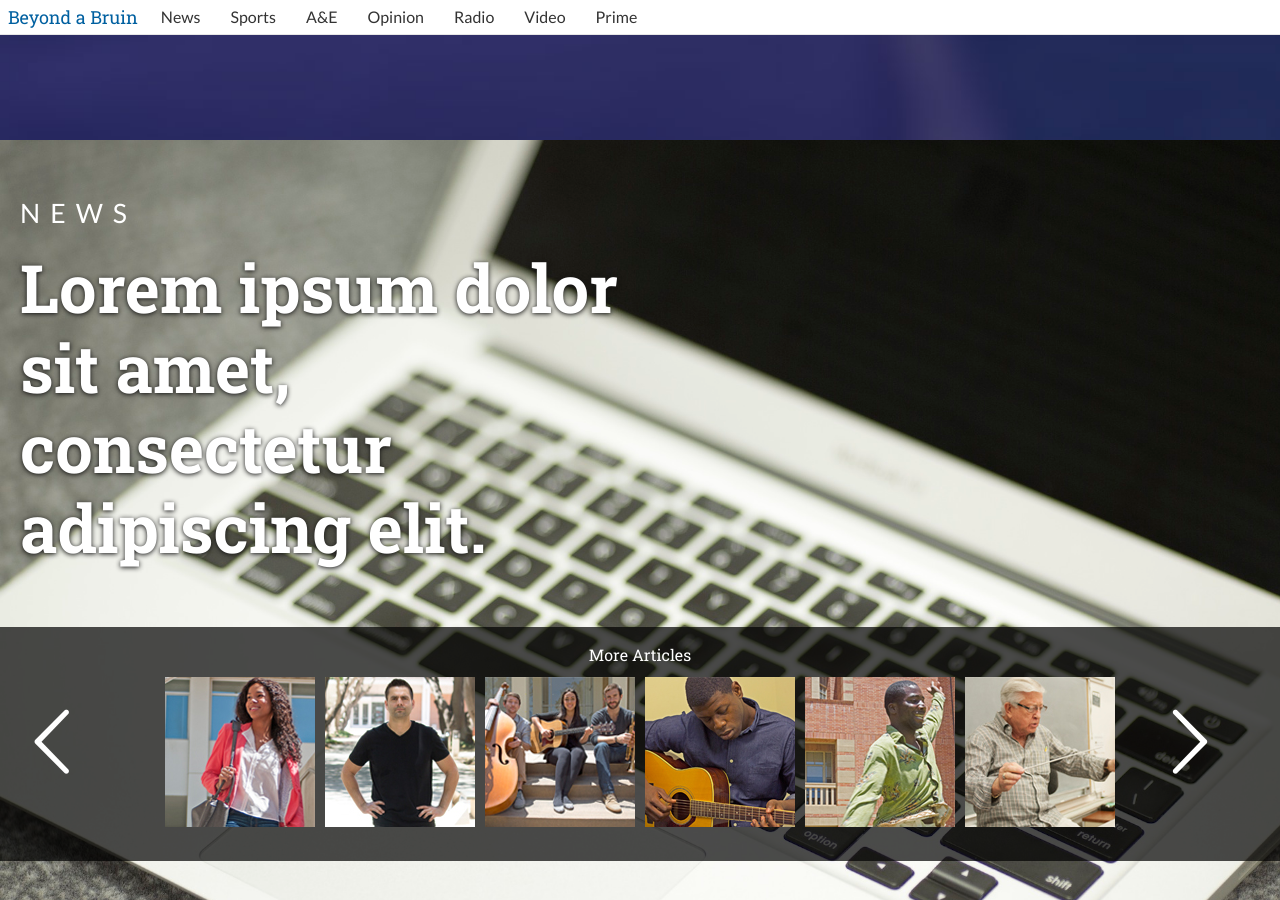
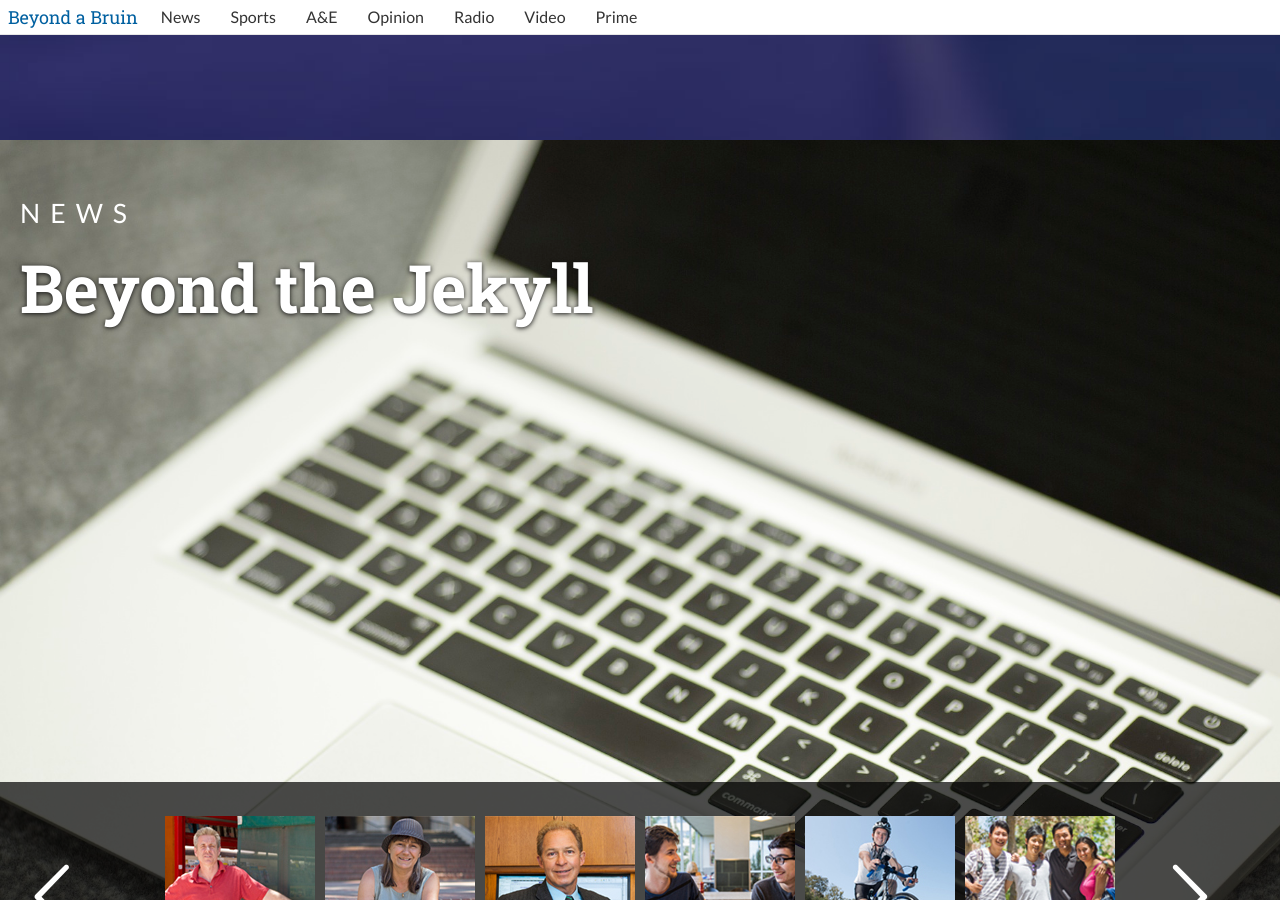
Before and after one commit to daily-bruin/gradissue-2014, a Jekyll site: the page built from index.html, in a window 1280 px wide and 900 px high, scrolled down 760 px. Built offline with Jekyll 4.4.1, drawn with Linux system fonts in a browser that asks for light colours; nearby versions of some CDN libraries; library files that are not in the unit come from our copies; some of the changed text lies outside the part shown.

Commit message:
news articles done

```diff
--- a/assets/css/style.css
+++ b/assets/css/style.css
@@ -65,6 +65,7 @@ h1 {
   width: 100%;
   background-size: cover;
   padding-top: 40px;
+  position: relative;
 }
 
 .thick {
@@ -157,7 +158,7 @@ h1 {
 }
 
 .als-container {
-  position: relative;
+  position: absolute;
   bottom: 0;
   background-color: rgba(0,0,0,0.7);
   padding: 30px;
--- a/index.html
+++ b/index.html
@@ -52,12 +52,12 @@ layout: default
   </div>
   <div class="section" id="news">
     <div class="category">News</div>
-    <h3 class="title">Lorem ipsum dolor sit amet, consectetur adipiscing elit.</h3>
+    <h3 class="title">Beyond the Jekyll</h3>
     <!-- define a container with class "als-container": this will be the object binded to ALS; we suggest to give it an ID
 to retrieve it easily during ALS inizialization -->
 
 <div class="als-container" id="demo1">
-  <h4>More Articles</h4>
+
 
 <!-- if you choose manual scrolling (which is set by default), insert <span> with class "als-prev"  and "als-next":
 they define the buttons "previous" and "next"; within the <span> you can use images or simple text -->
@@ -75,14 +75,14 @@ it can be a classic <ul> element or even a <div> element -->
 
 <!-- define the list elements, each must have class "als-item"; they can be classic <li> elements
 or generic <div> elements and they can contain anything: text, images, ... -->
-      <li class="als-item"><a href="http://dailybruin.com/2014/06/09/fashion-beyond-ucla-guide-to-postgrad-style/"><img src="./assets/img/articlephotos/web.a&e.fashionbeyond.picB.MB.jpg" class="tt" title="This is my image's tooltip message!" /></a></li> <!-- image -->
-      <li class="als-item"><a href="http://dailybruin.com/2014/06/09/graduate-student-rocco-pucillo-sells-imaginary-foe-to-warner-bros/"><img src="./assets/img/articlephotos/web.a&e.pucillo.CF.jpg" class="tt" title="This is my image's tooltip message!"/></a></li> <!-- image -->
-      <li class="als-item"><a href="http://dailybruin.com/2014/06/09/qa-musician-naomi-robin-shares-postgrad-plans/"><img src="./assets/img/articlephotos/web.a&e.naoimirobin.picA.JU.jpg" /></a></li> <!-- image -->
-      <li class="als-item"><a href="http://dailybruin.com/2014/06/09/graduate-student-raps-on-current-events-philosophy/"><img src="./assets/img/articlephotos/web.a&e.femi.GC.jpg"/></a></li> <!-- image -->
-      <li class="als-item"><a href="http://dailybruin.com/2014/06/09/bruin-pursues-music-dance-curriculum-with-fulbright-program/"><img src="./assets/img/articlephotos/web.a&e.guerra.JL.jpg"/></a></li> <!-- image -->
-      <li class="als-item"><a href="http://dailybruin.com/2014/06/09/donald-neuen-retires-after-50-years-of-collegiate-conducting/"><img src="./assets/img/articlephotos/web.a&e.donaldnuen.JZ.jpg"/></a></li> <!-- image -->
-      <li class="als-item"><a href="http://dailybruin.com/2014/06/09/screenwriting-student-commissioned-to-write-comedy-pilot/"><img src="./assets/img/articlephotos/web.a&e.marye.AY.jpg"/></a></li> <!-- image -->
-      <li class="als-item"><a href="http://dailybruin.com/2014/06/09/acting-scriptwriting-on-the-horizon-for-ucla-student/"><img src="./assets/img/articlephotos/web.a&e.kimia.AYeo.jpg"/></a></li> <!-- image -->
+      <li class="als-item"><a href="http://dailybruin.com/2014/06/09/westwoods-last-newsstand-a-community-fixture-to-close/"><img src="./assets/img/articlephotos/web.news.newsstand.JL.jpg" class="tt" title="Westwood’s last newsstand, a community fixture, to close" /></a></li> <!-- image -->
+      <li class="als-item"><a href="http://dailybruin.com/2014/06/09/world-traveler-graduates-fulfills-longtime-goal-years-later/"><img src="./assets/img/articlephotos/web.news.leclerc.TK.jpg" class="tt" title="World traveler graduates, fulfills longtime goal years later"/></a></li> <!-- image -->
+      <li class="als-item"><a href="http://dailybruin.com/2014/06/09/orl-director-retires-leaves-behind-legacy-of-compassion/"><img src="./assets/img/articlephotos/web.ns.6.9.gibbons.JC.jpg" class="tt" title="ORL director retires, leaves behind legacy of compassion"/></a></li> <!-- image -->
+      <li class="als-item"><a href="http://dailybruin.com/2014/06/09/bruins-forge-strong-bond-through-mentorship-program-at-ucla/"><img src="./assets/img/articlephotos/web.news.mentorship.AYu.jpg" class="tt" title="Bruins forge strong bond through Mentorship Program at UCLA"/></a></li> <!-- image -->
+      <li class="als-item"><a href="http://dailybruin.com/2014/06/09/grad-trades-tassel-for-tires-in-cross-country-bike-ride/"><img src="./assets/img/articlephotos/web.ns.6.9.hewitt.BC.jpg" class="tt" title="Grad trades tassel for tires in cross-country bike ride"/></a></li> <!-- image -->
+      <li class="als-item"><a href="http://dailybruin.com/2014/06/09/visas-complicate-international-students-job-search/"><img src="./assets/img/articlephotos/web.ns.6.9.international.FR.jpg" class="tt" title="Visas complicate international students’ job search"/></a></li> <!-- image -->
+      <li class="als-item"><a href="http://dailybruin.com/features/lgbtq-students-reconcile-sexuality-and-religion/"><img src="./assets/img/articlephotos/web.news.lgbt.picC.TK.jpg" class="tt" title="LGBT community works to balance sexuality with religion"/></a></li> <!-- image -->
+      <li class="als-item"><a href="http://dailybruin.com/2014/06/09/student-commencement-speakers-to-reflect-on-ucla-experience-2/"><img src="./assets/img/articlephotos/web.news.commencement.CA.jpg" class="tt" title="Student commencement speakers to reflect on UCLA experience"/></a></li> <!-- image -->
 
     </ul> <!-- als-wrapper end -->
   </div> <!-- als-viewport end -->
@@ -93,7 +93,7 @@ or generic <div> elements and they can contain anything: text, images, ... -->
     <div class="category">Sports</div>
     <h3 class="title">Lorem ipsum dolor sit amet, consectetur adipiscing elit.</h3>
 	<div class="als-container" id="demo2">
-    <h4>More Articles</h4>
+
 
 <!-- if you choose manual scrolling (which is set by default), insert <span> with class "als-prev"  and "als-next":
 they define the buttons "previous" and "next"; within the <span> you can use images or simple text -->
@@ -133,7 +133,7 @@ or generic <div> elements and they can contain anything: text, images, ... -->
 to retrieve it easily during ALS inizialization -->
 
 <div class="als-container" id="demo3">
-  <h4>More Articles</h4>
+
 
 <!-- if you choose manual scrolling (which is set by default), insert <span> with class "als-prev"  and "als-next":
 they define the buttons "previous" and "next"; within the <span> you can use images or simple text -->
@@ -193,7 +193,7 @@ or generic <div> elements and they can contain anything: text, images, ... -->
 to retrieve it easily during ALS inizialization -->
 
 <div class="als-container" id="demo5">
-  <h4>More Articles</h4>
+
 
 <!-- if you choose manual scrolling (which is set by default), insert <span> with class "als-prev"  and "als-next":
 they define the buttons "previous" and "next"; within the <span> you can use images or simple text -->
@@ -233,7 +233,7 @@ or generic <div> elements and they can contain anything: text, images, ... -->
 to retrieve it easily during ALS inizialization -->
 
 <div class="als-container" id="demo6">
-  <h4>More Articles</h4>
+
 
 <!-- if you choose manual scrolling (which is set by default), insert <span> with class "als-prev"  and "als-next":
 they define the buttons "previous" and "next"; within the <span> you can use images or simple text -->
```
Also changed, not shown: other parts of index.html (+1 -1 lines).
